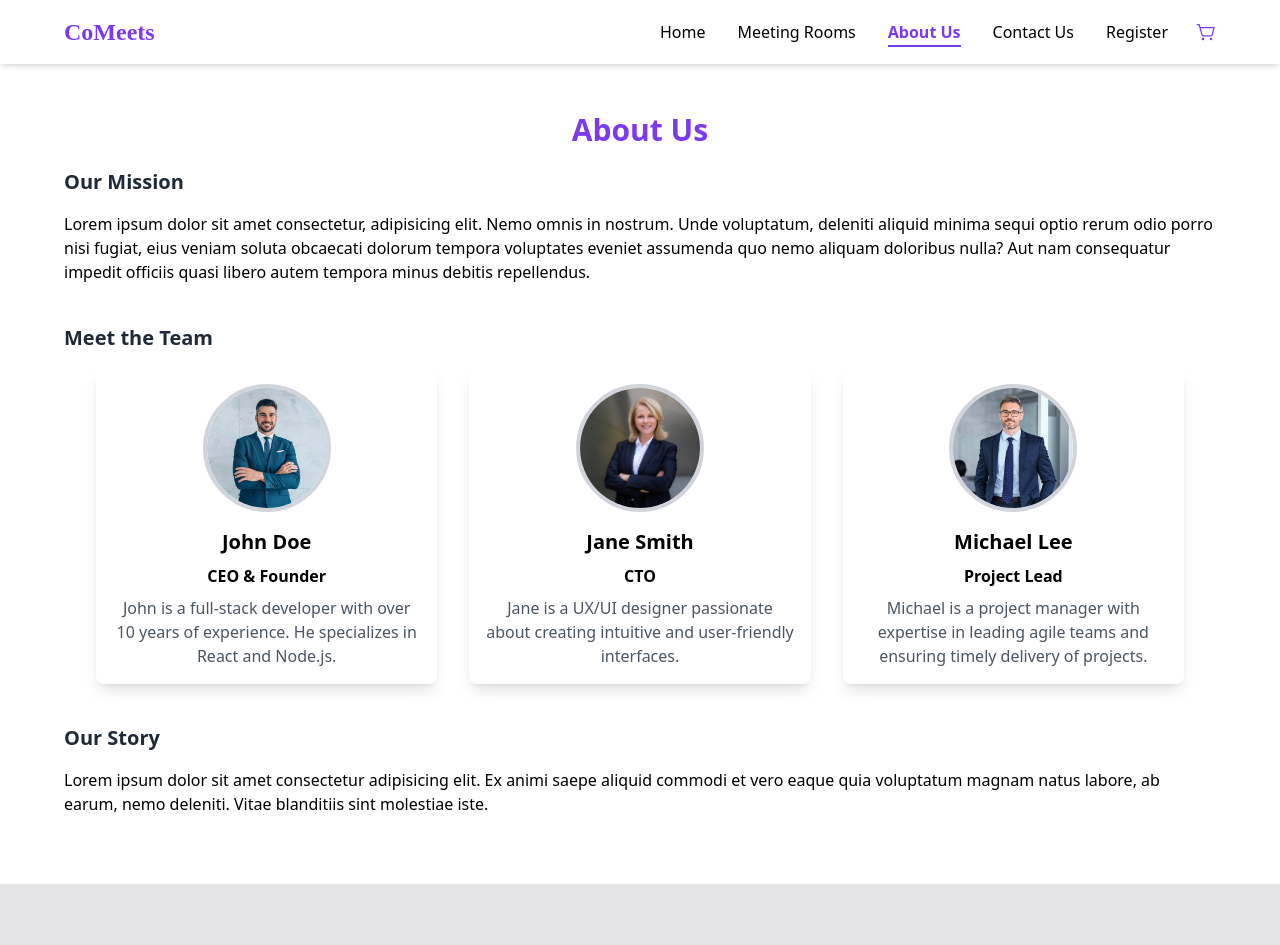
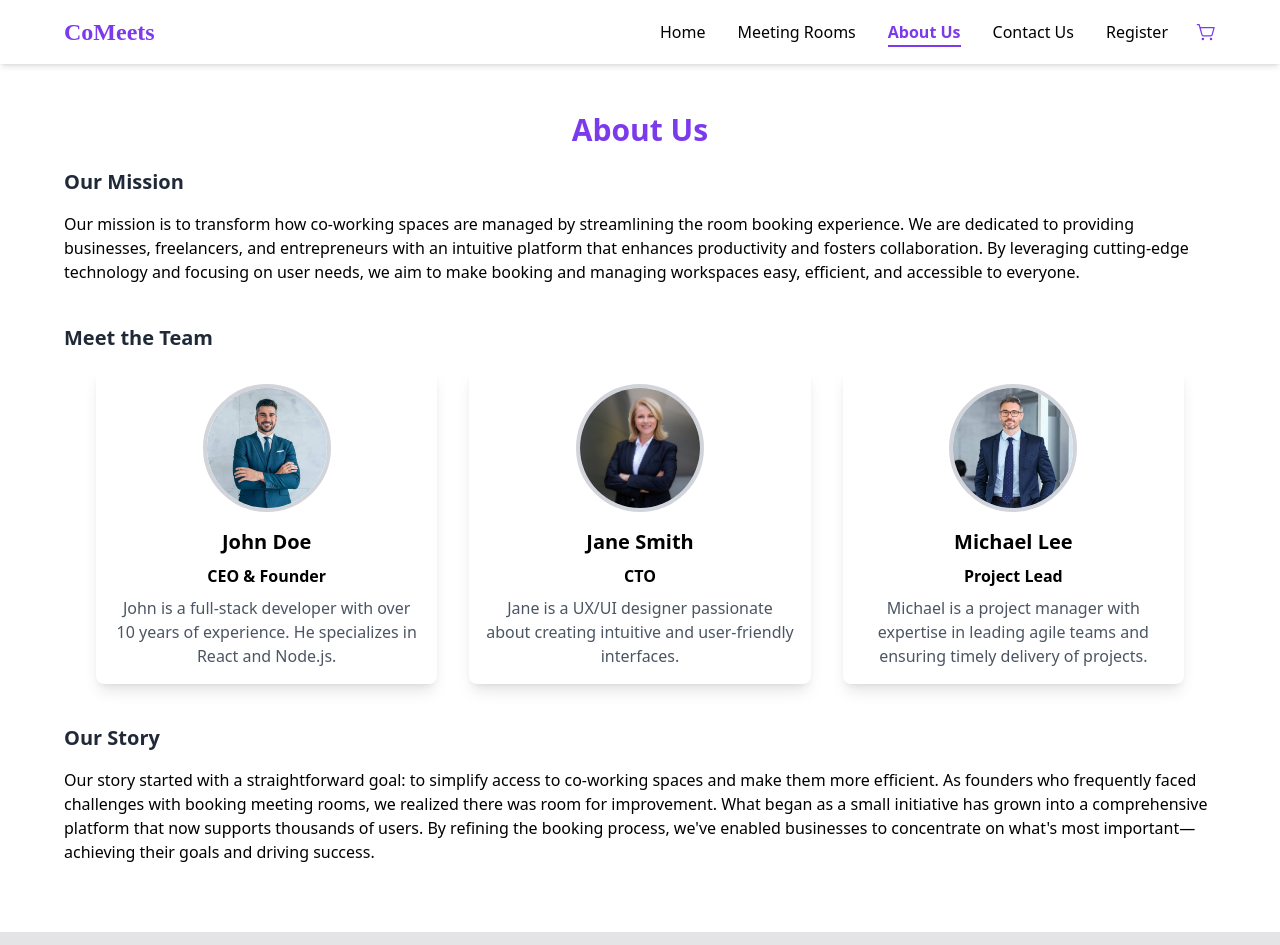
Before and after one commit to ShamimaNasrin/co-meet-client, a React (Vite) app: page /about in a window 1280 px wide. Shown: the top 945 px of the page. Built offline with nearby package versions, Linux system fonts and the light colour scheme.

Commit message:
contact page

```diff
--- a/src/pages/about/About.tsx
+++ b/src/pages/about/About.tsx
@@ -52,12 +52,13 @@ const About = () => {
       <div className="my-5">
         <h2 className="text-xl font-bold text-gray-800 mb-4">Our Mission</h2>
         <p>
-          Lorem ipsum dolor sit amet consectetur, adipisicing elit. Nemo omnis
-          in nostrum. Unde voluptatum, deleniti aliquid minima sequi optio rerum
-          odio porro nisi fugiat, eius veniam soluta obcaecati dolorum tempora
-          voluptates eveniet assumenda quo nemo aliquam doloribus nulla? Aut nam
-          consequatur impedit officiis quasi libero autem tempora minus debitis
-          repellendus.
+          Our mission is to transform how co-working spaces are managed by
+          streamlining the room booking experience. We are dedicated to
+          providing businesses, freelancers, and entrepreneurs with an intuitive
+          platform that enhances productivity and fosters collaboration. By
+          leveraging cutting-edge technology and focusing on user needs, we aim
+          to make booking and managing workspaces easy, efficient, and
+          accessible to everyone.
         </p>
       </div>
 
@@ -84,9 +85,14 @@ const About = () => {
       <div className="my-5">
         <h2 className="text-xl font-bold text-gray-800 mb-4">Our Story</h2>
         <p>
-          Lorem ipsum dolor sit amet consectetur adipisicing elit. Ex animi
-          saepe aliquid commodi et vero eaque quia voluptatum magnam natus
-          labore, ab earum, nemo deleniti. Vitae blanditiis sint molestiae iste.
+          Our story started with a straightforward goal: to simplify access to
+          co-working spaces and make them more efficient. As founders who
+          frequently faced challenges with booking meeting rooms, we realized
+          there was room for improvement. What began as a small initiative has
+          grown into a comprehensive platform that now supports thousands of
+          users. By refining the booking process, we've enabled businesses to
+          concentrate on what's most important—achieving their goals and driving
+          success.
         </p>
       </div>
     </div>
--- a/src/pages/contact/ContactMain.tsx
+++ b/src/pages/contact/ContactMain.tsx
@@ -5,6 +5,7 @@ import { IoIosMail } from "react-icons/io";
 import { ContactInfoProps } from "./ContactTypes";
 import { useEffect } from "react";
 import useTitle from "../../customHooks/useTitle";
+import { motion } from "framer-motion";
 
 const ContactMain = () => {
   //scrolltop
@@ -16,12 +17,9 @@ const ContactMain = () => {
     // <div className="contact relative min-h-screen py-12 px-24 flex flex-col justify-center items-center bg-cover bg-center bg-contact-bg">
 
     <div className="contact relative min-h-screen xl:py-20 lg:py-20 py-7 xl:px-24 lg:px-24 md:px-10 px-7 flex flex-col justify-center items-center">
-      {/* Blurred Background */}
-      <div className="absolute inset-0 bg-contact-bg bg-cover bg-center filter blur-xs"></div>
-
       <div className="content max-w-4xl text-center z-10">
-        <h2 className="text-3xl font-bold text-black">Contact Us</h2>
-        <p className="text-black mt-4">
+        <h2 className="text-3xl font-bold text-violet-600">Contact Us</h2>
+        <p className="text-gray-800 mt-4">
           Please reach out to us if you have any questions or concerns, and we
           will try to get back to you as soon as possible. We respond within two
           business days.
@@ -30,14 +28,24 @@ const ContactMain = () => {
 
       <div className="container xl:w-[80%] lg:w-[70%] flex justify-center items-center mt-8 flex-wrap z-10">
         {/* Contact Info Section */}
-        <div className="contactInfo w-full lg:w-1/2 flex flex-col items-start space-y-6 my-2">
+        <motion.div
+          initial={{ opacity: 0, x: -100 }}
+          animate={{ opacity: 1, x: 0 }}
+          transition={{ duration: 1 }}
+          className="contactInfo w-full lg:w-1/2 flex flex-col items-start space-y-6 my-2"
+        >
           <ContactInfo label="Address" value="null" />
           <ContactInfo label="Phone" value="865397865" />
           <ContactInfo label="Email" value="lalmatia27@gmail.com" />
-        </div>
+        </motion.div>
 
         {/* Contact Form */}
-        <div className="contactForm w-full lg:w-1/2 mt-4 bg-white p-8 shadow-lg ">
+        <motion.div
+          initial={{ opacity: 0, x: 100 }}
+          animate={{ opacity: 1, x: 0 }}
+          transition={{ duration: 1 }}
+          className="contactForm w-full lg:w-1/2 mt-4 bg-white p-8 shadow-lg "
+        >
           <form>
             <h2 className="text-2xl text-center font-semibold text-gray-800 mb-6">
               Send Message
@@ -51,11 +59,11 @@ const ContactMain = () => {
               <input
                 type="submit"
                 value="Send"
-                className="w-full bg-gray-900 text-white py-3 cursor-pointer hover:bg-gray-600 transition-all"
+                className="w-full bg-violet-600 text-white py-3 cursor-pointer hover:bg-gray-600 transition-all"
               />
             </div>
           </form>
-        </div>
+        </motion.div>
       </div>
     </div>
   );
@@ -64,7 +72,7 @@ const ContactMain = () => {
 const ContactInfo = ({ label, value }: ContactInfoProps) => {
   return (
     <div className="box flex items-center">
-      <div className="icon w-14 h-14 bg-gray-900 rounded-full flex justify-center items-center text-2xl">
+      <div className="icon w-14 h-14 bg-violet-600 rounded-full flex justify-center items-center text-2xl">
         {label === "Address" ? (
           <FaMapMarkerAlt className="text-white" />
         ) : label === "Phone" ? (
```
